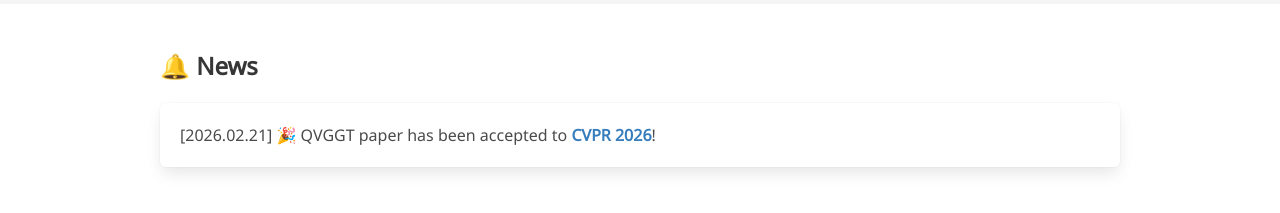
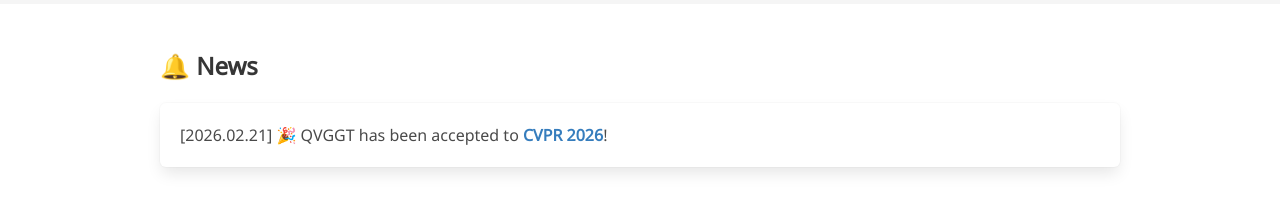
Before and after one commit to DDsacu/QVGGT, a plain HTML site: page index.html in a window 1280 px wide. Shown: the part 1180-1393 px from the top of the page. Drawn offline with nearby package versions, Linux system fonts and the light colour scheme; some icons are missing; a web font is replaced by a local one.

Commit message:
change news

```diff
--- a/index.html
+++ b/index.html
@@ -183,7 +183,7 @@
     <h2 class="title is-4"><span class="news-bell">🔔</span> News</h2>
     <div class="box news-box">
       <ul class="news-list">
-        <li><span class="news-date">[2026.02.21]</span> 🎉 QVGGT paper has been accepted to <a href="https://cvpr.thecvf.com/Conferences/2026"><b style="color: rgb(54, 125, 189);">CVPR 2026</b></a>!</li>
+        <li><span class="news-date">[2026.02.21]</span> 🎉 QVGGT has been accepted to <a href="https://cvpr.thecvf.com/Conferences/2026"><b style="color: rgb(54, 125, 189);">CVPR 2026</b></a>!</li>
       </ul>
     </div>
   </div>
```
